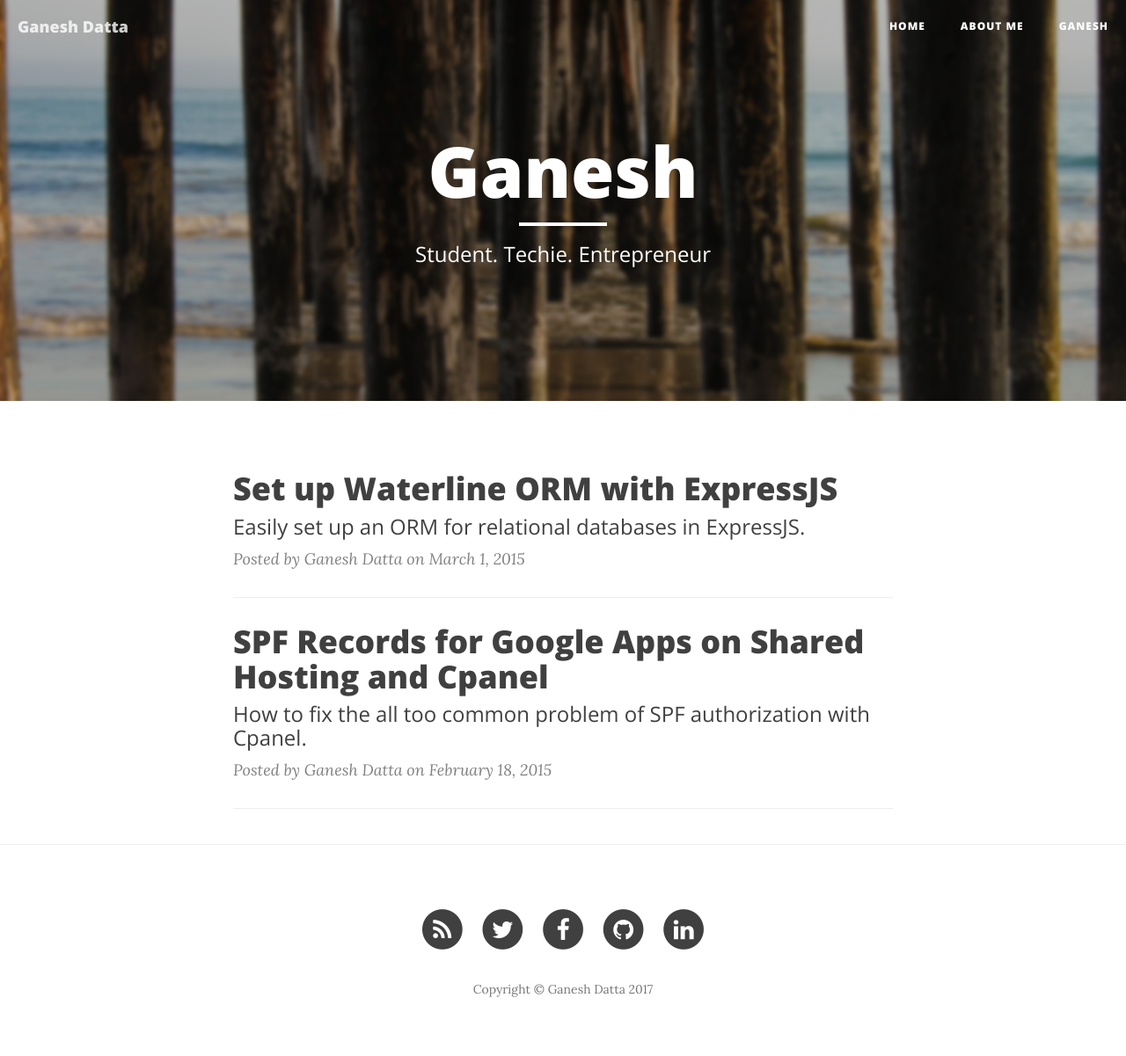
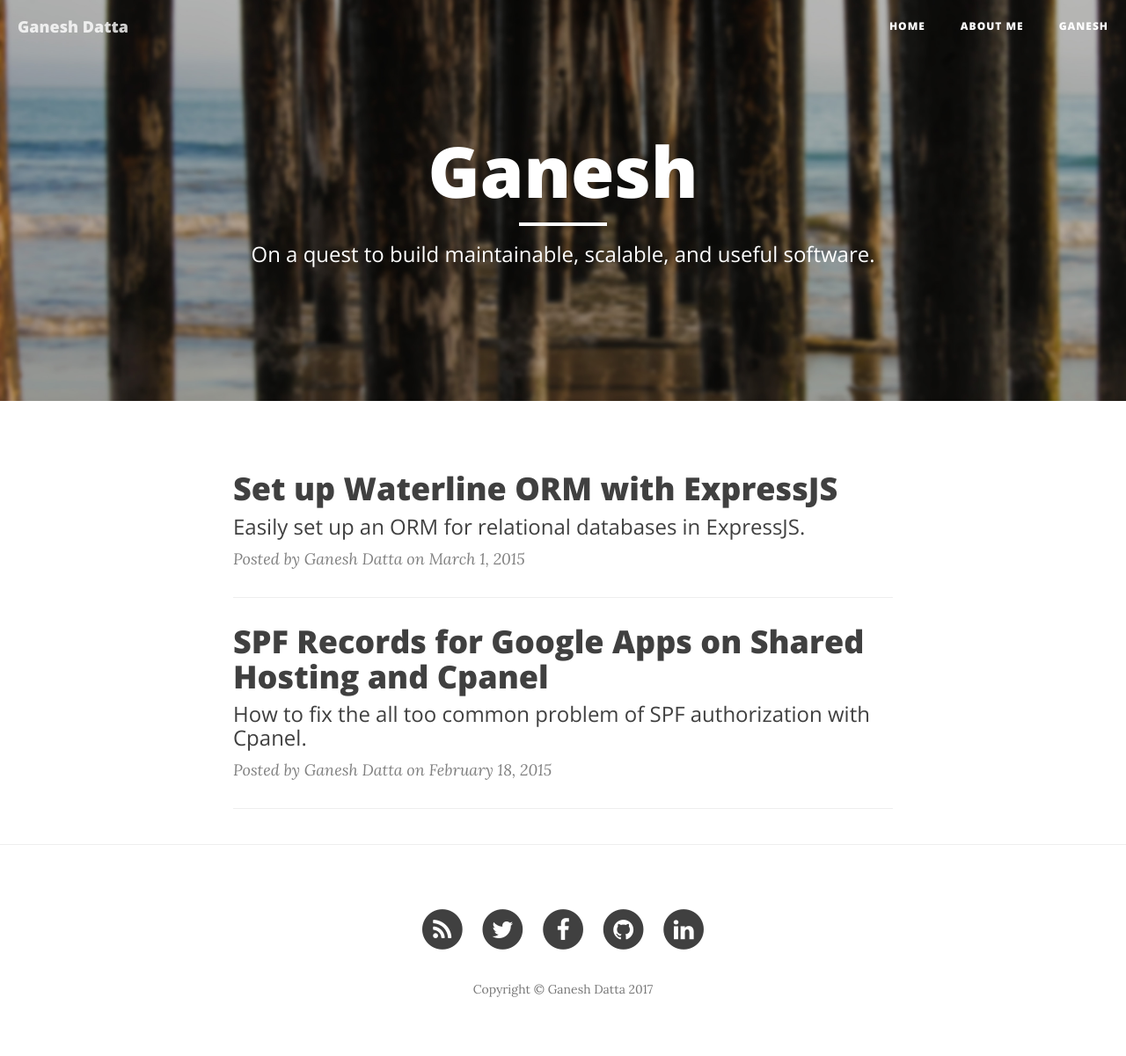
Before and after one commit to gsdatta/gsdatta, a Jekyll site: the page built from index.html, in a window 1280 px wide. Shown: the whole page at 88% size. Built offline with Jekyll 4.4.1, drawn with Linux system fonts in a browser that asks for light colours; nearby versions of some CDN libraries; the list of posts is cut into pages by our own code.

Commit message:
Update index tagline.

```diff
--- a/index.html
+++ b/index.html
@@ -1,7 +1,7 @@
 ---
 layout: page
 title: Ganesh
-description: "Student. Techie. Entrepreneur"
+description: "On a quest to build maintainable, scalable, and useful software."
 ---
 
 {% for post in paginator.posts %}
```
